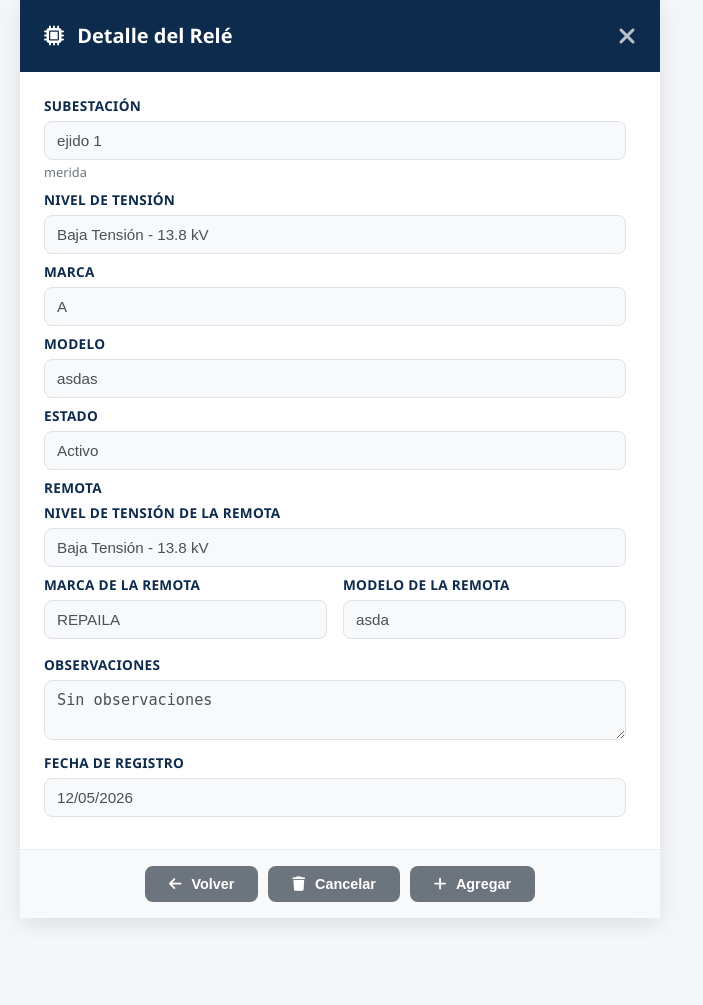
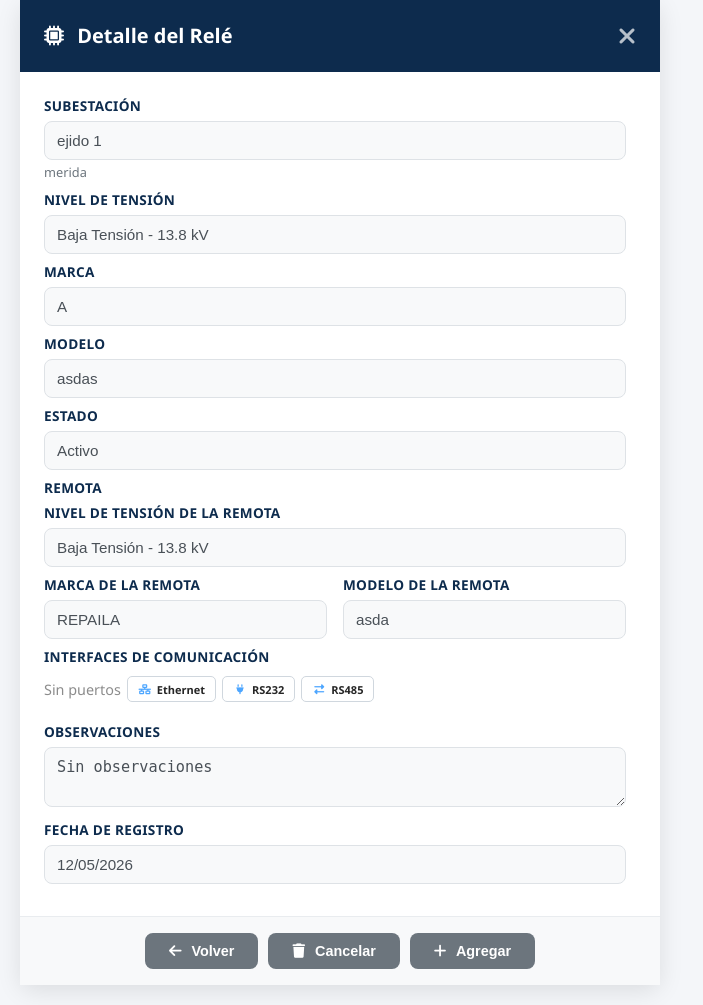
Before and after one commit to vidalyuriani15-hue/CORPOELEC-Pasantias, a Django app: page /reles/62/detalle/ in a window 1280 px wide. Shown: the part 21-1026 px from the top of the page, without its empty margins (0-703 px from the left). Before the commit the page ends 945 px from the top, so only its background shows below. Run offline with Django 5.2, Linux system fonts and the light colour scheme; a user stored in the database is signed in; data comes from the database, SQL or seed files in the repository.

Commit message:
style(ui): improve relay detail view and clean up templates
- Add puerto-badge styles and container for communication interfaces in `rele_detalle.html`
- Display communication interface ports in `rele_detalle.html`
- Remove redundant `check-description` spans in `reles.html`
- Remove unnecessary `<strong>` tag from username in `usuarios.html`
- Fix indentation and formatting in various templates

```diff
--- a/templates/admin/usuarios.html
+++ b/templates/admin/usuarios.html
@@ -88,7 +88,7 @@
     <tbody>
       {% for u in usuarios %}
       <tr>
-        <td><strong>{{ u.username }}</strong></td>
+        <td>{{ u.username }}</td>
         <td>{{ u.first_name }} {{ u.last_name }}</td>
         <td>{{ u.email }}</td>
         <td>
--- a/templates/rele_detalle.html
+++ b/templates/rele_detalle.html
@@ -132,6 +132,38 @@ body {
   color:#fff;
 }
   .btn-secondary:hover { background:#5a6268; }
+  /* === PUERTOS BADGES (copiados de interfaces.html) === */
+  .puertos-container {
+    display: flex;
+    flex-wrap: nowrap;
+    gap: 6px;
+    overflow-x: auto;
+    padding: 4px 0;
+    align-items: center;
+  }
+  .puerto-badge {
+    display: inline-flex;
+    align-items: center;
+    gap: 5px;
+    padding: 5px 10px;
+    background: #fff;
+    border: 1.5px solid #d0d7de;
+    border-radius: 5px;
+    font-size: 11px;
+    font-weight: 600;
+    white-space: nowrap;
+  }
+  .puerto-icon {
+    display: flex;
+    align-items: center;
+    justify-content: center;
+    width: 14px;
+    height: 14px;
+    font-size: 10px;
+    color: #4DA6FF;
+  }
+  .puerto-text { color: #262626; line-height: 1; }
+  .no-data { color: #8c8c8c; font-size: 0.9rem; }
   @media(max-width:480px) {
     body { padding:10px; }
     .card-body { padding:16px; }
@@ -198,6 +230,35 @@ body {
                 <input type="text" value="{{ rele.Remota.Modelo }}" readonly>
               </div>
             </div>
+            <div class="form-row">
+              <div class="form-group" style="flex-basis:100%;">
+                <label>Interfaces de Comunicación</label>
+                {% with interfaces=rele.Remota.Interfaces.all %}
+                  {% if interfaces %}
+                    <div class="puertos-container">
+                      {% for interfaz in interfaces %}
+                        {% for puerto in interfaz.puertos.all %}
+                          <span class="puerto-badge">
+                            <span class="puerto-icon">
+                              {% if puerto.Tipo == 'ETH' %}<i class="fas fa-network-wired"></i>{% endif %}
+                              {% if puerto.Tipo == 'RS232' %}<i class="fas fa-plug"></i>{% endif %}
+                              {% if puerto.Tipo == 'RS485' %}<i class="fas fa-exchange-alt"></i>{% endif %}
+                              {% if puerto.Tipo == 'USB' %}<i class="fas fa-usb"></i>{% endif %}
+                              {% if puerto.Tipo == 'FIBRA' %}<i class="fas fa-bolt"></i>{% endif %}
+                            </span>
+                            <span class="puerto-text">{{ puerto.get_Tipo_display }}</span>
+                          </span>
+                        {% empty %}
+                          <span class="no-data">Sin puertos</span>
+                        {% endfor %}
+                      {% endfor %}
+                    </div>
+                  {% else %}
+                    <span class="no-data">Sin interfaces asignadas</span>
+                  {% endif %}
+                {% endwith %}
+              </div>
+            </div>
           {% else %}
             <input type="text" value="No tiene" readonly style="text-align:center; color:#6c757d; font-weight:600;">
           {% endif %}
```
Also changed, not shown: templates/reles.html (+113 -95 lines). Lines whose indentation alone changed are shown as unchanged.
